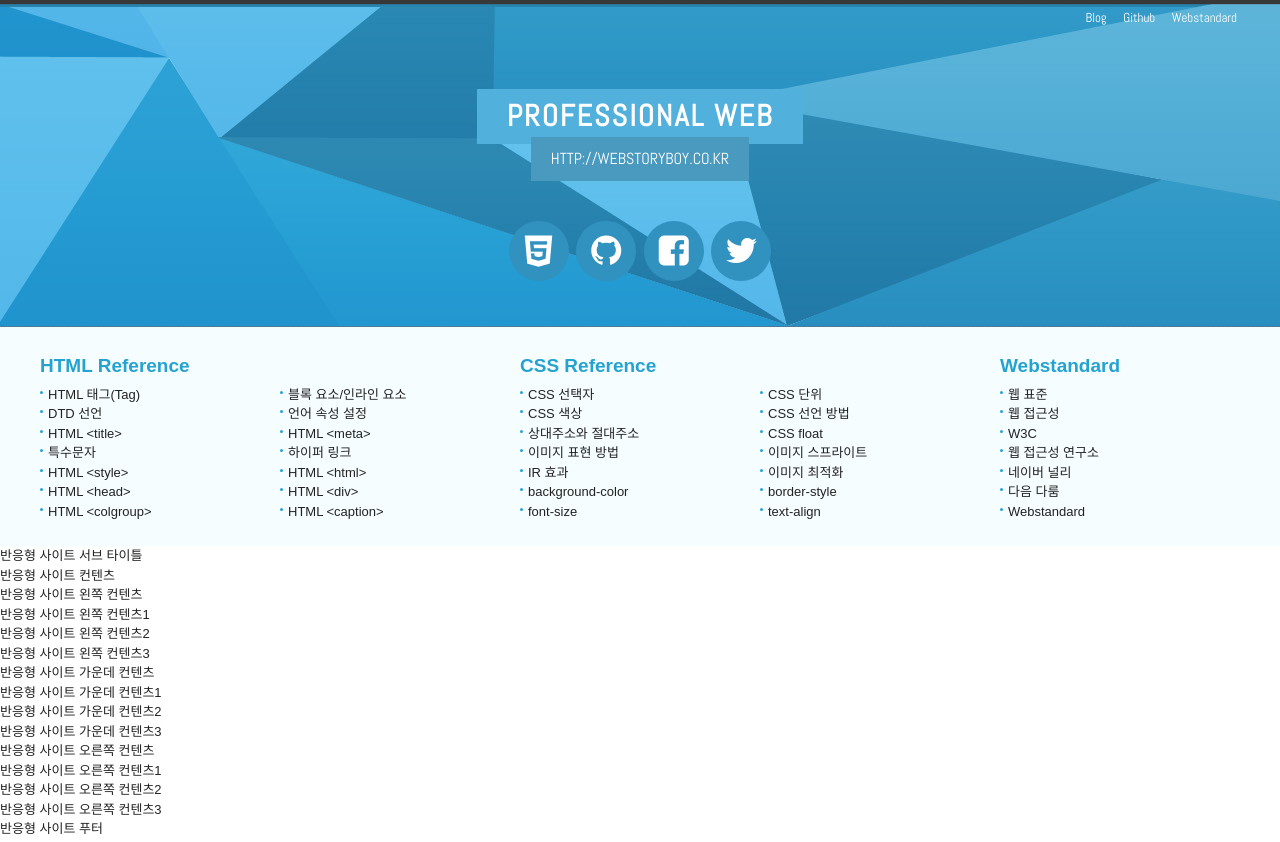
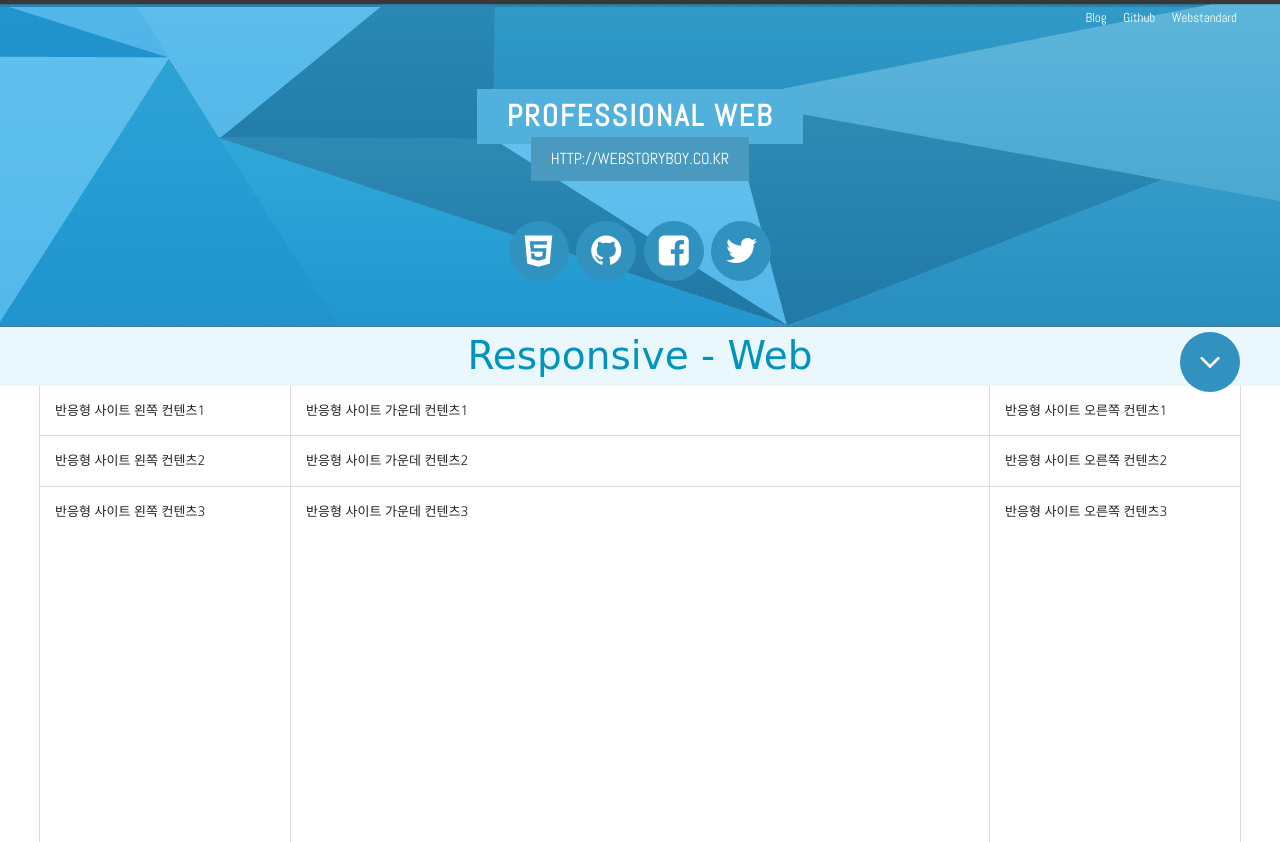
Before and after one commit to jskim95/Responsive-Web, a plain HTML site: page index.html in a window 1280 px wide. Shown: the top 842 px of the page. Drawn offline with Linux system fonts and the light colour scheme; a web font is replaced by a local one.

Commit message:
(section) 컨텐츠 레이아웃 : float, @media, position을 이용하여 화면에 크기에 따라 컨텐츠 레이아웃

```diff
--- a/css/style.css
+++ b/css/style.css
@@ -1,13 +1,36 @@
 /* 레이아웃 */
-#header {
-    background: url(../img/header_bg.jpg) repeat-x center top;
+body {background: url(../img/header_bg.jpg) repeat-x center top;}
+#header {}
+#nav {background-color: #f6fdff;}
+#title {background-color: #eaf7fd;}
+#contents .container {
+    border-right: 1px solid #dbdbdb;
+    border-left: 1px solid #dbdbdb;
 }
-#nav {background-color: #f6fdff;}
-
+#content_left {
+    float: left;
+    width: 250px;
+}
+#content_center {
+    overflow: hidden;
+    min-height: 1300px;
+    margin-right: 250px;
+    border-right: 1px solid #dbdbdb;
+    border-left: 1px solid #dbdbdb;
+}
+#content_right {position: absolute;
+    right: 0;
+    top: 0;
+    width: 250px;
+}
+#footer {
+    border-top: 1px solid #dbdbdb;
+}
  /* 컨테이너 */
 .container {
     width: 1200px;
     margin: 0 auto;
+    position: relative;
     /* background: rgba(0, 0, 0, 0.3); */
 }
 
@@ -112,8 +135,9 @@
     0 0 0 3px rgba(75, 154, 191, 0.9) inset,
     0 0 0 100px rgba(0, 0, 0, 0.1) inset;
 }
+
 /* 전체 메뉴 */
-.nav {overflow: hidden; padding: 25px 0;}
+.nav {overflow: hidden; padding: 25px 0; display: none;}
 .nav > div {float: left; width: 40%;}
 .nav > div:last-child {width: 20%;}
 .nav > div ol {overflow: hidden;}
@@ -156,8 +180,112 @@
     font-weight: bold;
     margin-bottom: 4px;
 }
+
+/* 타이틀 */
+.title {
+    text-align: center;
+    position: relative;
+}
+.title h2 {
+    font-family: 'Nanum Brush Script', cursive;
+    font-size: 39px;
+    color: #0093bd;
+}
+.title .btn {
+    position: absolute;
+    right: 0;
+    top: 5px;
+    width: 60px;
+    height: 60px;
+    line-height: 60px;
+    background: #3192bf;
+    color: #fff;
+    font-size: 35px;
+    border-radius: 50%;
+    transition: all 0.3s ease;
+}
+.title .btn:hover {
+    box-shadow:
+    0 0 0 3px rgba(71, 154, 191, 0.9) inset,
+    0 0 0 100px rgba(0, 0, 0, 0.1) inset;
+}
+
+/* 컨텐츠 영역 */
+.column {
+    padding: 15px;
+    border-bottom: 1px solid #dbdbdb;
+}
+.column.col1 {}
+.column.col2 {}
+.column.col3 {border-bottom: 0;}
+.column.col4 {}
+.column.col5 {}
+.column.col6 {border-bottom: 0;}
+.column.col7 {}
+.column.col8 {}
+.column.col9 {border-bottom: 0;}
+
 /* 미디어쿼리 */
+
+/* 화면 너비 0 ~ 1220px */
 @media (max-width: 1220px) {
-    .container{ width: 100%; }
-    .row { padding: 0 15px; }
+    .container {width: 100%;}
+    .row {padding: 0 15px;}
+    #contents .container {border: 0;}
+    .title .btn {right: 10px;}
 }
+
+/* 화면 너비 0 ~ 1024px */
+@media (max-width: 1024px) {
+
+}
+
+/* 화면 너비 0 ~ 960px */
+@media (max-width: 960px) {
+    #content_right {
+        position: static;
+        width: 100%;
+        border-top: 1px solid #dbdbdb;
+    }
+    #content_center {
+        margin-right: 0;
+        border-right: 0;
+    }
+    .nav > div {float: none; width: 100%;}
+    .nav > div:last-child {width: 100%;}
+    .nav > div li {width: 33.33333%;}
+    .nav > div:last-child li {width: 33.33333%;}
+    .nav > div ol {margin-bottom: 10px;}
+}
+
+/* 화면 너비 0 ~ 768px */
+@media (max-width: 768px) {
+    #content_left {
+        float: none;
+        width: 100%;
+        border-left: 0;
+    }
+    #content_center {border-left: 0;}
+}
+
+/* 화면 너비 0 ~ 600px */
+@media (max-width: 600px) {
+    .header {height: auto;}
+    .header .header_title {display: none;}
+    .header .header_icon {display: none;}
+    .title .btn{display: none;}
+
+    .nav > div li {width: 50%;}
+    .nav > div:last-child li {width: 50%;}
+}
+
+/* 화면 너비 0 ~ 480px */
+@media (max-width: 480px) {
+
+}
+
+/* 화면 너비 0 ~ 320px */
+@media (max-width: 320px) {
+    .nav > div li {width: 100%;}
+    .nav > div:last-child li {width: 100%;}
+}
--- a/index.html
+++ b/index.html
@@ -37,6 +37,8 @@
     <link rel="icon" href="icon/favicon-128.png" sizes="128x128">
 
     <!-- 웹 폰트 -->
+    <link href="https://fonts.googleapis.com/css?family=Nanum+Gothic" rel="stylesheet">
+    <link href="https://fonts.googleapis.com/css?family=Nanum+Brush+Script" rel="stylesheet">
     <link href="https://fonts.googleapis.com/css?family=Abel&display=swap" rel="stylesheet">
 
     <!-- HTLM5shiv ie6~8 -->
@@ -136,35 +138,49 @@
             </div>
         </div>
     </nav>
-
-    <article>
-        <h2>반응형 사이트 서브 타이틀</h2>
+    <!-- title -->
+    <article id="title">
+        <div class="container">
+            <div class="title">
+                <h2>Responsive - Web</h2>
+                <a href="#" class="btn">
+                    <i class="fa fa-angle-down" aria-hidden="true"></i>
+                    <span class="ir_su">전체메뉴 보기</span>
+                </a>
+            </div>
+        </div>
     </article>
+    <!-- contents -->
     <main>
-        <section>
-            <h2>반응형 사이트 컨텐츠</h2>
-            <section>
-                <h3>반응형 사이트 왼쪽 컨텐츠</h3>
-                <article><h4>반응형 사이트 왼쪽 컨텐츠1</h4></article>
-                <article><h4>반응형 사이트 왼쪽 컨텐츠2</h4></article>
-                <article><h4>반응형 사이트 왼쪽 컨텐츠3</h4></article>
-            </section>
-            <section>
-                <h3>반응형 사이트 가운데 컨텐츠</h3>
-                <article><h4>반응형 사이트 가운데 컨텐츠1</h4></article>
-                <article><h4>반응형 사이트 가운데 컨텐츠2</h4></article>
-                <article><h4>반응형 사이트 가운데 컨텐츠3</h4></article>
-            </section>
-            <section>
-                <h3>반응형 사이트 오른쪽 컨텐츠</h3>
-                <article><h4>반응형 사이트 오른쪽 컨텐츠1</h4></article>
-                <article><h4>반응형 사이트 오른쪽 컨텐츠2</h4></article>
-                <article><h4>반응형 사이트 오른쪽 컨텐츠3</h4></article>
-            </section>
+        <section id="contents">
+            <div class="container">
+                <h2 class="ir_su">반응형 사이트 컨텐츠</h2>
+                <section id="content_left">
+                    <h3 class="ir_su">반응형 사이트 왼쪽 컨텐츠</h3>
+                    <article class="column col1"><h4>반응형 사이트 왼쪽 컨텐츠1</h4></article>
+                    <article class="column col2"><h4>반응형 사이트 왼쪽 컨텐츠2</h4></article>
+                    <article class="column col3"><h4>반응형 사이트 왼쪽 컨텐츠3</h4></article>
+                </section>
+                <section id="content_center">
+                    <h3 class="ir_su">반응형 사이트 가운데 컨텐츠</h3>
+                    <article class="column col4"><h4>반응형 사이트 가운데 컨텐츠1</h4></article>
+                    <article class="column col5"><h4>반응형 사이트 가운데 컨텐츠2</h4></article>
+                    <article class="column col6"><h4>반응형 사이트 가운데 컨텐츠3</h4></article>
+                </section>
+                <section id="content_right">
+                    <h3 class="ir_su">반응형 사이트 오른쪽 컨텐츠</h3>
+                    <article class="column col7"><h4>반응형 사이트 오른쪽 컨텐츠1</h4></article>
+                    <article class="column col8"><h4>반응형 사이트 오른쪽 컨텐츠2</h4></article>
+                    <article class="column col9"><h4>반응형 사이트 오른쪽 컨텐츠3</h4></article>
+                </section>
+            </div>
         </section>
     </main>
-    <footer>
-        <h2>반응형 사이트 푸터</h2>
+    <!-- footer -->
+    <footer id="footer">
+        <div class="container">
+            <h2>반응형 사이트 푸터</h2>
+        </div>
     </footer>
 
 
```
Also changed, not shown: 1 other file.
